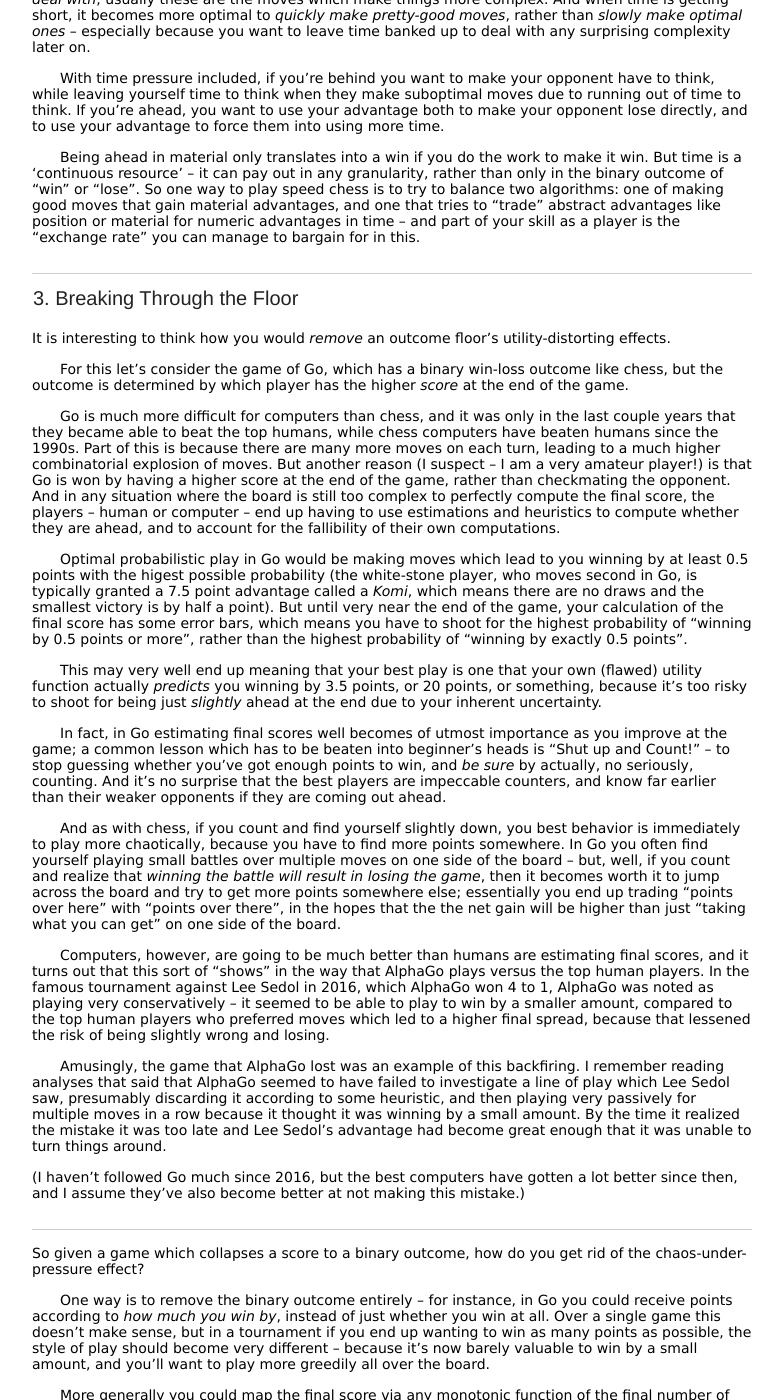
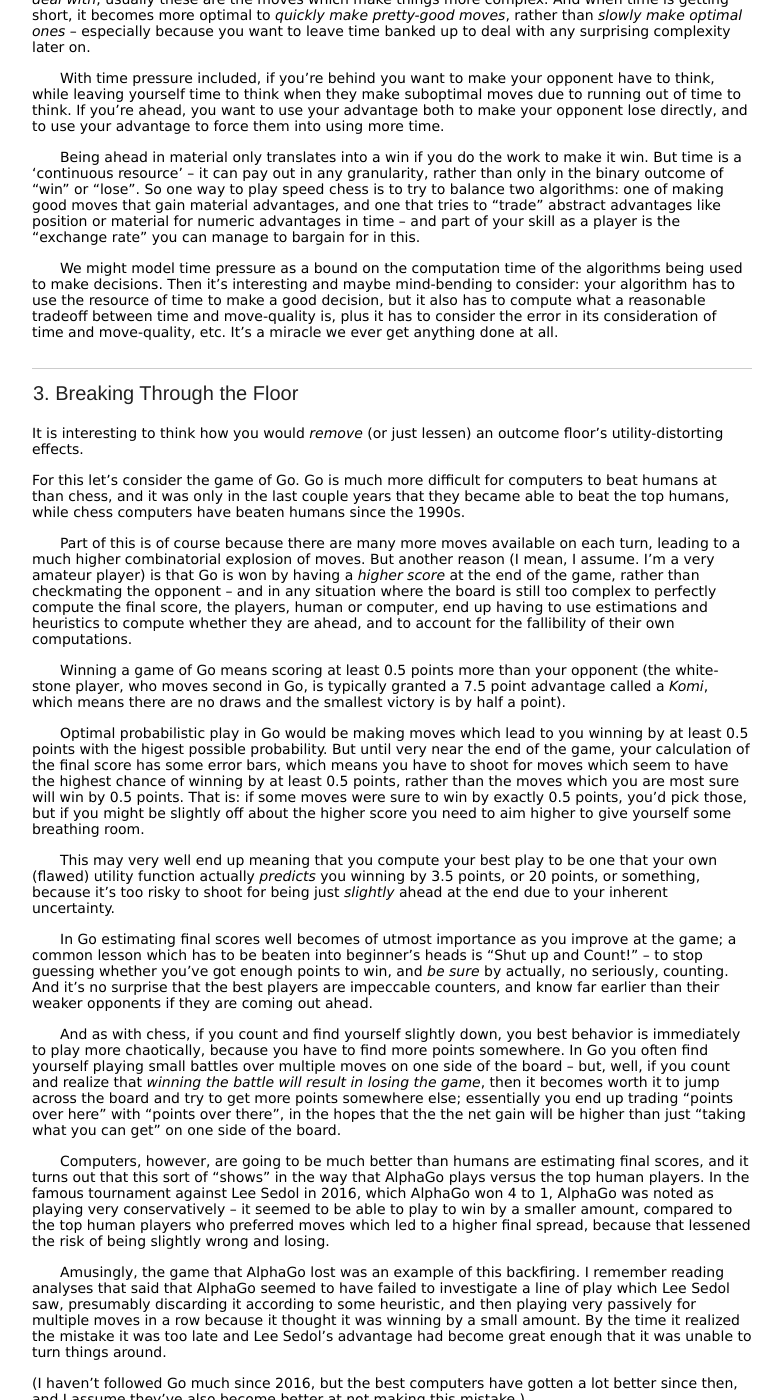
Before and after one commit to ajakaja/ajakaja.github.io, a Jekyll site: the page built from _posts/2018-11-01-chaos-under-pressure.md, in a window 1280 px wide and 1400 px high, scrolled down 4313 px. Shown: the whole window, without its empty margins (248-1031 px from the left). Built offline with Jekyll 4.4.1, drawn with Linux system fonts in a browser that asks for light colours; nearby versions of some CDN libraries; library files that are not in the unit come from our copies; some of the changed text lies outside the part shown.

Commit message:
minor edits

```diff
--- a/_posts/2018-11-01-chaos-under-pressure.md
+++ b/_posts/2018-11-01-chaos-under-pressure.md
@@ -36,12 +36,11 @@ As a result, a small startup can take far more risks than a large multinational
 **2.** Similarly, if the "outcome floor" for your personal finances is filing for bankruptcy, then if you're definitely going to run out of money you can take stupid risks as long as they don't jeopardize your ability to go bankrupt, like making very disadvantageous gambles which will be dropped when you become bankrupt.
 
 But we should also consider how outcome floors interact with human fallibility:
-{: .indent }
 
 If you _think_ the outcome-floor for your personal finances is filing for bankruptcy then you may make decisions which are empirically terrible ideas, because you're confused about the correct utility in the presence of a fictitious outcome floor.
 {: .indent }
 
-Maybe you think that student loans are forgiven by bankruptcy (they're not), and then up impoverished for decades.
+Maybe you think that student loans are forgiven in bankruptcy (they're not, I'm told), and then up impoverished for decades.
 {: .indent }
 
 Or maybe you take a sketchy loan to survive from someone who enforces their loan "extrajudicially", and end up being punished, mafia-style, for the mistake.
@@ -78,6 +77,7 @@ If your utility function for a decision assigns an "impossibly high magnitude" v
 **5.** If being late for work one more time means you will be unconditionally fired, and that is 'maximally bad' to you, then you should rationally take _any_ action to be on time, including driving massively unsafely or baldly lying about the reason for your tardiness.
 
 Incidentally: take this as an example that treating being late as a dire outcome is a _bad_ idea. I find in life that whenever I'm running late for something, if I take risks to try to get there faster, I invariably end up later, no matter how good of an idea it seemed at the time. In real-life stressful situations it's often best to play to _minimize losses_, rather than _minimize the chance of loss_, and an in fact that's kind of the whole point here: if you optimize for the wrong thing you can do terrible suboptimal things by accident.
+{: .indent }
 
 **6.** If you think of being unemployed as maximally bad, you might stay at a job that is making you miserable because you're not correctly evaluating if the job itself is the optimal 'play' in your situation.
 
@@ -86,7 +86,6 @@ Incidentally: take this as an example that treating being late as a dire outcome
 **8.** If a person's mental biology causes them to massively over-prioritize "avoiding embarrassment", then they might take behaviors which seem superficially to go dramatically against their own interests, like becoming a complete hermit who avoids all human interaction.
 
 Sometimes assigning an impossibly high magnitude to an outcome is a _good_ idea, though, and doing it honestly will give better results than your natural intuition will:
-{: .indent }
 
 **9.** If you are suicidal, but believe that death is the 'maximally bad' outcome (which certainly sounds reasonable!), then you should take _any_ action to avoid dying, including, say, things which seem incredibly uncomfortable according to the other preference-systems in your brain. Like -- I don't know, screaming in public for help, or running away from your life, or being completely honest to everyone despite all social stigmas you may feel.
 
@@ -171,25 +170,30 @@ With time pressure included, if you're behind you want to make your opponent hav
 Being ahead in material only translates into a win if you do the work to make it win. But time is a 'continuous resource' -- it can pay out in any granularity, rather than only in the binary outcome of "win" or "lose". So one way to play speed chess is to try to balance two algorithms: one of making good moves that gain material advantages, and one that tries to "trade" abstract advantages like position or material for numeric advantages in time -- and part of your skill as a player is the "exchange rate" you can manage to bargain for in this.
 {: .indent}
 
+We might model time pressure as a bound on the computation time of the algorithms being used to make decisions. Then it's interesting and maybe mind-bending to consider: your algorithm has to use the resource of time to make a good decision, but it also has to compute what a reasonable tradeoff between time and move-quality is, plus it has to consider the error in its consideration of time and move-quality, etc. It's a miracle we ever get anything done at all.
+{: .indent}
+
 -----
 
 ## 3. Breaking Through the Floor
 
-It is interesting to think how you would _remove_ an outcome floor's utility-distorting effects.
+It is interesting to think how you would _remove_ (or just lessen) an outcome floor's utility-distorting effects.
 
-For this let's consider the game of Go, which has a binary win-loss outcome like chess, but the outcome is determined by which player has the higher _score_ at the end of the game.
+For this let's consider the game of Go. Go is much more difficult for computers to beat humans at than chess, and it was only in the last couple years that they became able to beat the top humans, while chess computers have beaten humans since the 1990s.
+
+Part of this is of course because there are many more moves available on each turn, leading to a much higher combinatorial explosion of moves. But another reason (I mean, I assume. I'm a very amateur player) is that Go is won by having a _higher score_ at the end of the game, rather than checkmating the opponent -- and in any situation where the board is still too complex to perfectly compute the final score, the players, human or computer, end up having to use estimations and heuristics to compute whether they are ahead, and to account for the fallibility of their own computations.
 {: .indent}
 
-Go is much more difficult for computers than chess, and it was only in the last couple years that they became able to beat the top humans, while chess computers have beaten humans since the 1990s. Part of this is because there are many more moves on each turn, leading to a much higher combinatorial explosion of moves. But another reason (I suspect -- I am a very amateur player!) is that Go is won by having a higher score at the end of the game, rather than checkmating the opponent. And in any situation where the board is still too complex to perfectly compute the final score, the players -- human or computer -- end up having to use estimations and heuristics to compute whether they are ahead, and to account for the fallibility of their own computations.
+Winning a game of Go means scoring at least 0.5 points more than your opponent (the white-stone player, who moves second in Go, is typically granted a 7.5 point advantage called a _Komi_, which means there are no draws and the smallest victory is by half a point).
 {: .indent}
 
-Optimal probabilistic play in Go would be making moves which lead to you winning by at least 0.5 points with the higest possible probability (the white-stone player, who moves second in Go, is typically granted a 7.5 point advantage called a _Komi_, which means there are no draws and the smallest victory is by half a point). But until very near the end of the game, your calculation of the final score has some error bars, which means you have to shoot for the highest probability of "winning by 0.5 points or more", rather than the highest probability of "winning by exactly 0.5 points".
+Optimal probabilistic play in Go would be making moves which lead to you winning by at least 0.5 points with the higest possible probability. But until very near the end of the game, your calculation of the final score has some error bars, which means you have to shoot for moves which seem to have the highest chance of winning by at least 0.5 points, rather than the moves which you are most sure will win by 0.5 points. That is: if some moves were sure to win by exactly 0.5 points, you'd pick those, but if you might be slightly off about the higher score you need to aim higher to give yourself some breathing room.
 {: .indent}
 
-This may very well end up meaning that your best play is one that your own (flawed) utility function actually _predicts_ you winning by 3.5 points, or 20 points, or something, because it's too risky to shoot for being just _slightly_ ahead at the end due to your inherent uncertainty.
+This may very well end up meaning that you compute your best play to be one that your own (flawed) utility function actually _predicts_ you winning by 3.5 points, or 20 points, or something, because it's too risky to shoot for being just _slightly_ ahead at the end due to your inherent uncertainty.
 {: .indent}
 
-In fact, in Go estimating final scores well becomes of utmost importance as you improve at the game; a common lesson which has to be beaten into beginner's heads is "Shut up and Count!" -- to stop guessing whether you've got enough points to win, and _be sure_ by actually, no seriously, counting. And it's no surprise that the best players are impeccable counters, and know far earlier than their weaker opponents if they are coming out ahead.
+In Go estimating final scores well becomes of utmost importance as you improve at the game; a common lesson which has to be beaten into beginner's heads is "Shut up and Count!" -- to stop guessing whether you've got enough points to win, and _be sure_ by actually, no seriously, counting. And it's no surprise that the best players are impeccable counters, and know far earlier than their weaker opponents if they are coming out ahead.
 {: .indent}
 
 And as with chess, if you count and find yourself slightly down, you best behavior is immediately to play more chaotically, because you have to find more points somewhere. In Go you often find yourself playing small battles over multiple moves on one side of the board -- but, well, if you count and realize that _winning the battle will result in losing the game_, then it becomes worth it to jump across the board and try to get more points somewhere else; essentially you end up trading "points over here" with "points over there", in the hopes that the the net gain will be higher than just "taking what you can get" on one side of the board.
```
Also changed, not shown: other parts of _posts/2018-11-01-chaos-under-pressure.md (+2 -2 lines).
